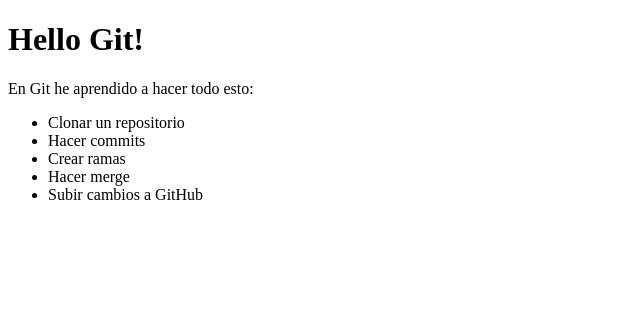
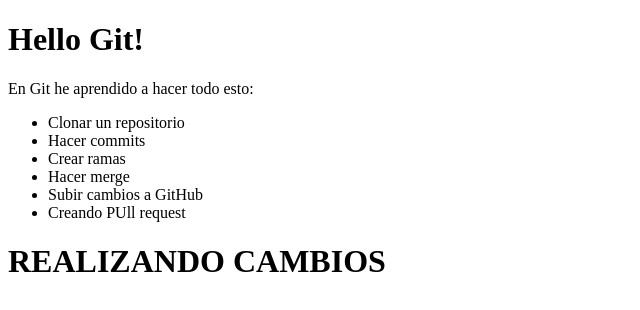
Before and after one commit to fpdylanalvarez/prueba_pr_dag, a plain HTML site: page index.html in a window 1280 px wide. Shown: the whole page, without its empty margins (0-640 px from the left). Drawn offline with Linux system fonts and the light colour scheme.

Commit message:
Cambio modificado

```diff
--- a/index.html
+++ b/index.html
@@ -13,6 +13,8 @@
         <li>Crear ramas</li>
         <li>Hacer merge</li>
         <li>Subir cambios a GitHub</li>
+	<li>Creando PUll request</li>
     </ul>
+    <h1>REALIZANDO CAMBIOS</h1>
 </body>
 </html>
```
